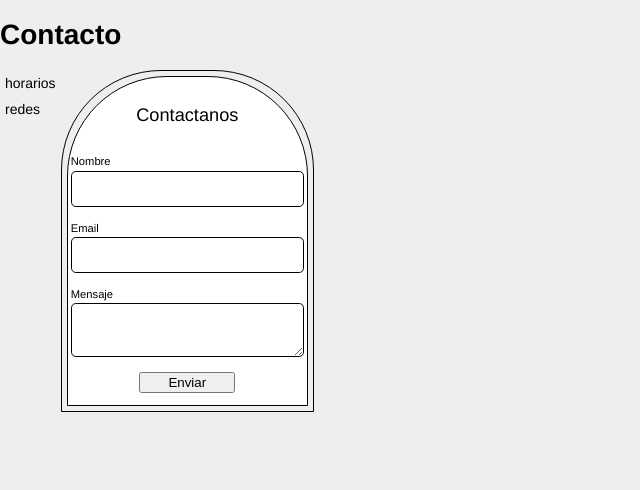
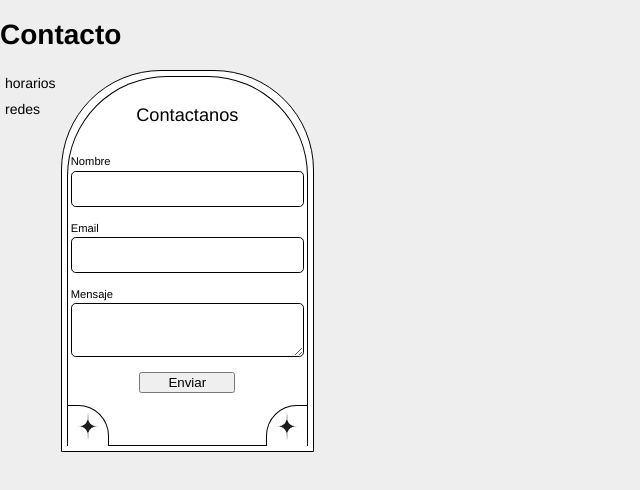
Before and after one commit to KatherineDG/ProyectoEcommerceFront, a React (Create React App) app: page /contacto in a window 1280 px wide. Shown: the top 490 px of the page, without its empty margins (0-640 px from the left). Built offline with nearby package versions, Linux system fonts and the light colour scheme.

Commit message:
decoracion form contacto

```diff
--- a/src/templates/Contact.css
+++ b/src/templates/Contact.css
@@ -1,8 +1,11 @@
+
+
 .contact{
     display: flex;
 }
 
 .form-deco{
+    background-color: rgb(255, 255, 255);
     border: 1px solid black;
     border-radius: 100px 100px 0 0;
     padding: 5px
@@ -13,6 +16,7 @@
     flex-direction: column;
     background-color: rgb(255, 255, 255);
     border: 1px solid black;
+    border-bottom: none;
     border-radius: 100px 100px 0 0;
 }
 
@@ -38,3 +42,37 @@
 .btn-send-contact{
     margin: 5% 30% 5% 30%;
 }
+
+.contenedor-deco-brillos-contact{
+    display: flex;
+    justify-content: space-between;
+}
+
+.contenedor-deco-brillo-contact{
+    border: 1px solid black;
+}
+
+.deco-medio-brillos-contact{
+    width: 100%;
+    border: 1px solid rgb(0, 0, 0);
+    border-top: none;
+    border-right: none;
+    border-left: none;
+}
+
+.deco-brillo-black-izq {
+    height: 40px;
+    width: 40px;
+    background-color: white;
+    border-radius:  0 60px 0 80px;
+    border-top: 1px solid black;
+    border-right: 1px solid black;
+}
+.deco-brillo-black-der{
+    height: 40px;
+    width: 40px;
+    background-color: white;
+    border-radius: 60px 0 80px 0;
+    border-top: 1px solid black;
+    border-left: 1px solid black;
+}
--- a/src/templates/Contact.js
+++ b/src/templates/Contact.js
@@ -24,7 +24,15 @@ function Contact() {
                         <label className="label-form-contact">Mensaje</label>
                         <textarea className="input-form-contact" placeholder=""></textarea>
                         <button className="btn-send-contact">Enviar</button>
+
+                        <div className="contenedor-deco-brillos-contact">
+                            <img className="deco-brillo-black-izq" src="./images/icons/icon-brillo-black.png" alt="contact"></img>
+                            <div className="deco-medio-brillos-contact"></div>
+                            <img className="deco-brillo-black-der" src="./images/icons/icon-brillo-black.png" alt="contact"></img>
+                        </div>
                     </form>
+
+
                 </div>
 
             </div>
```
Also changed, not shown: public/images/icons/icon-brillo-black.png (added). Lines whose indentation alone changed are shown as unchanged.
